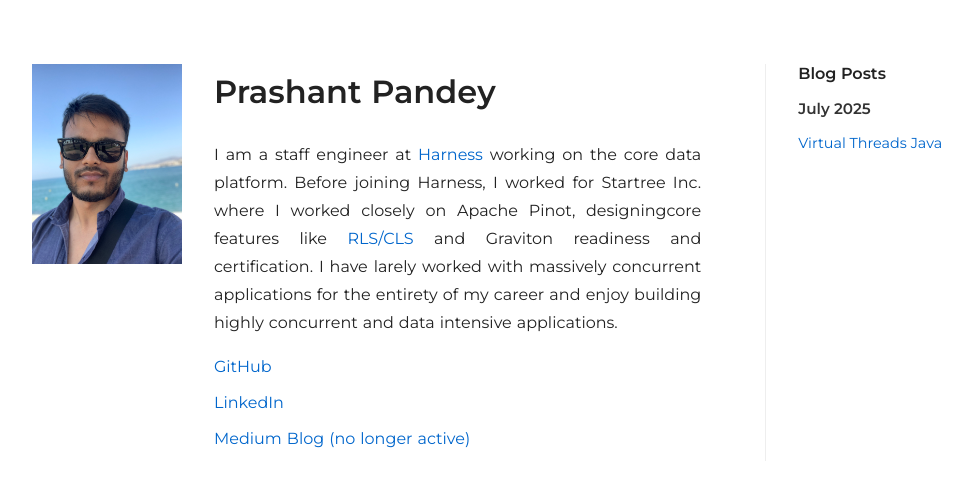
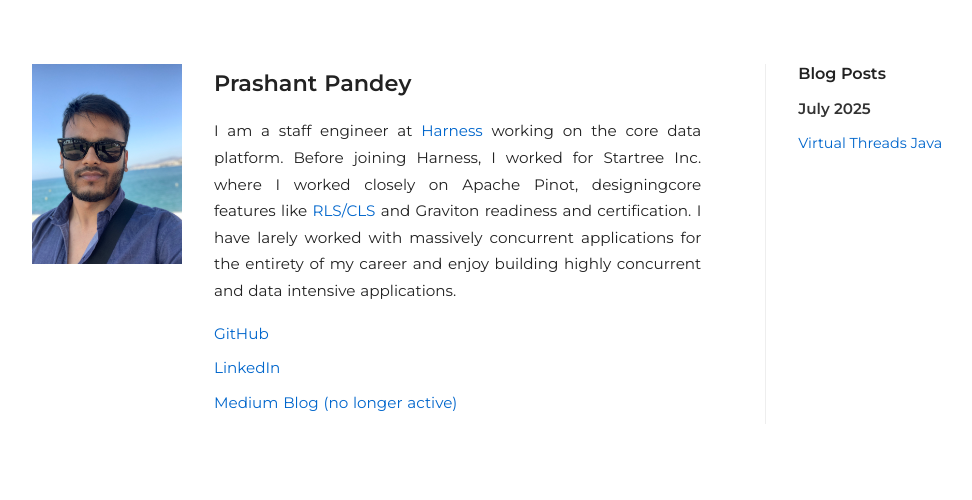
Before and after one commit to suddendust/suddendust.github.io, a Jekyll site: the page built from index.markdown, in a window 1280 px wide. Shown: the top 500 px of the page, without its empty margins (108-1080 px from the left). Built offline with Jekyll 4.4.1, drawn with Linux system fonts in a browser that asks for light colours.

Commit message:
landing page

```diff
--- a/_layouts/minimal.html
+++ b/_layouts/minimal.html
@@ -1,4 +1,3 @@
-
 <!DOCTYPE html>
 <html lang="en">
 <head>
@@ -16,6 +15,7 @@
       color: #222;
       margin: 0;
       padding: 4rem 1.5rem;
+      font-size: 0.95rem; /* ~15.2px */
     }
 
     .page-wrapper {
@@ -48,6 +48,7 @@
     .text-block h1 {
       margin-top: 0;
       font-weight: 600;
+      font-size: 1.4rem;
       text-align: left;
     }
 
```
Also changed, not shown: 3 other files.
